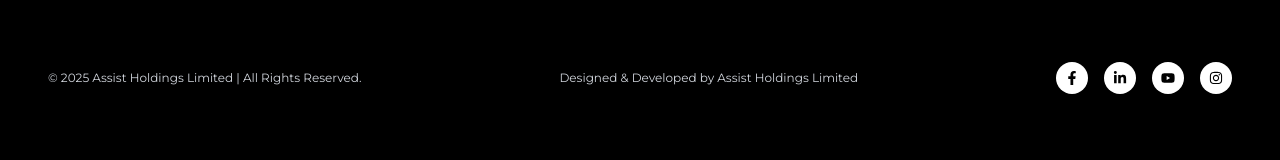
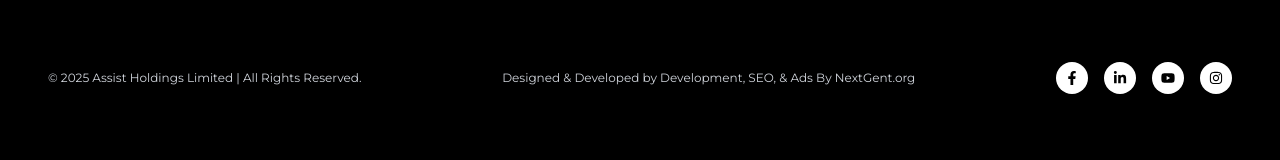
Before and after one commit to tawhid3482/job-task-2, a Next.js app: page / in a window 1280 px wide. Shown: the part 278-438 px from the top of the page. Built offline with nearby package versions, Linux system fonts and the light colour scheme; no server answers.

Commit message:
update design & development

```diff
--- a/src/components/shared/Footer/Footer.tsx
+++ b/src/components/shared/Footer/Footer.tsx
@@ -55,18 +55,20 @@ const Footer: React.FC = () => {
           {footerLinks.map((column, colIndex) => (
             <div
               key={colIndex}
-              className={`col-span-1 text-sm text-gray-300 ${colIndex === 2 ? "md:col-span-2 lg:col-span-2" : ""
-                }`}
+              className={`col-span-1 text-sm text-gray-300 ${
+                colIndex === 2 ? "md:col-span-2 lg:col-span-2" : ""
+              }`}
             >
               <ul className="space-y-8">
                 {column.map((link) => (
                   <li key={link.name}>
                     <Link
                       href={link.href}
-                      className={`text-xs font-light tracking-wider hover:text-gray-400 transition-colors duration-200 ${link.name === "Privacy Policy"
-                        ? "text-sm text-gray-400"
-                        : "uppercase"
-                        }`}
+                      className={`text-xs font-light tracking-wider hover:text-gray-400 transition-colors duration-200 ${
+                        link.name === "Privacy Policy"
+                          ? "text-sm text-gray-400"
+                          : "uppercase"
+                      }`}
                     >
                       {link.name}
                     </Link>
@@ -79,10 +81,11 @@ const Footer: React.FC = () => {
 
         <div className="flex flex-col md:flex-row justify-between items-center text-xs text-gray-500 pt-4">
           <p className="mb-4 md:mb-0 text-gray-300">
-            © 2025 Assist Holdings Limited  | All Rights Reserved.
+            © 2025 Assist Holdings Limited | All Rights Reserved.
           </p>
           <p className="mb-4 md:mb-0 text-gray-300">
-            Designed & Developed by Assist Holdings Limited
+            Designed & Developed by Development, SEO, & Ads By{" "}
+            <a href="https://nextgent.org">NextGent.org </a>
           </p>
 
           <div className="flex items-center space-x-4">
@@ -128,7 +131,6 @@ const Footer: React.FC = () => {
         <FaWhatsapp className="text-white text-3xl" />
       </motion.a>
 
-
       <div className="fixed right-16 bottom-2 z-50">
         <div className="relative">
           {/* First Ripple Layer */}
@@ -164,11 +166,9 @@ const Footer: React.FC = () => {
           >
             <IoIosArrowUp className="text-xl" />
           </motion.button>
-
         </div>
       </div>
       <FixedDrawer></FixedDrawer>
-
     </footer>
   );
 };
```
